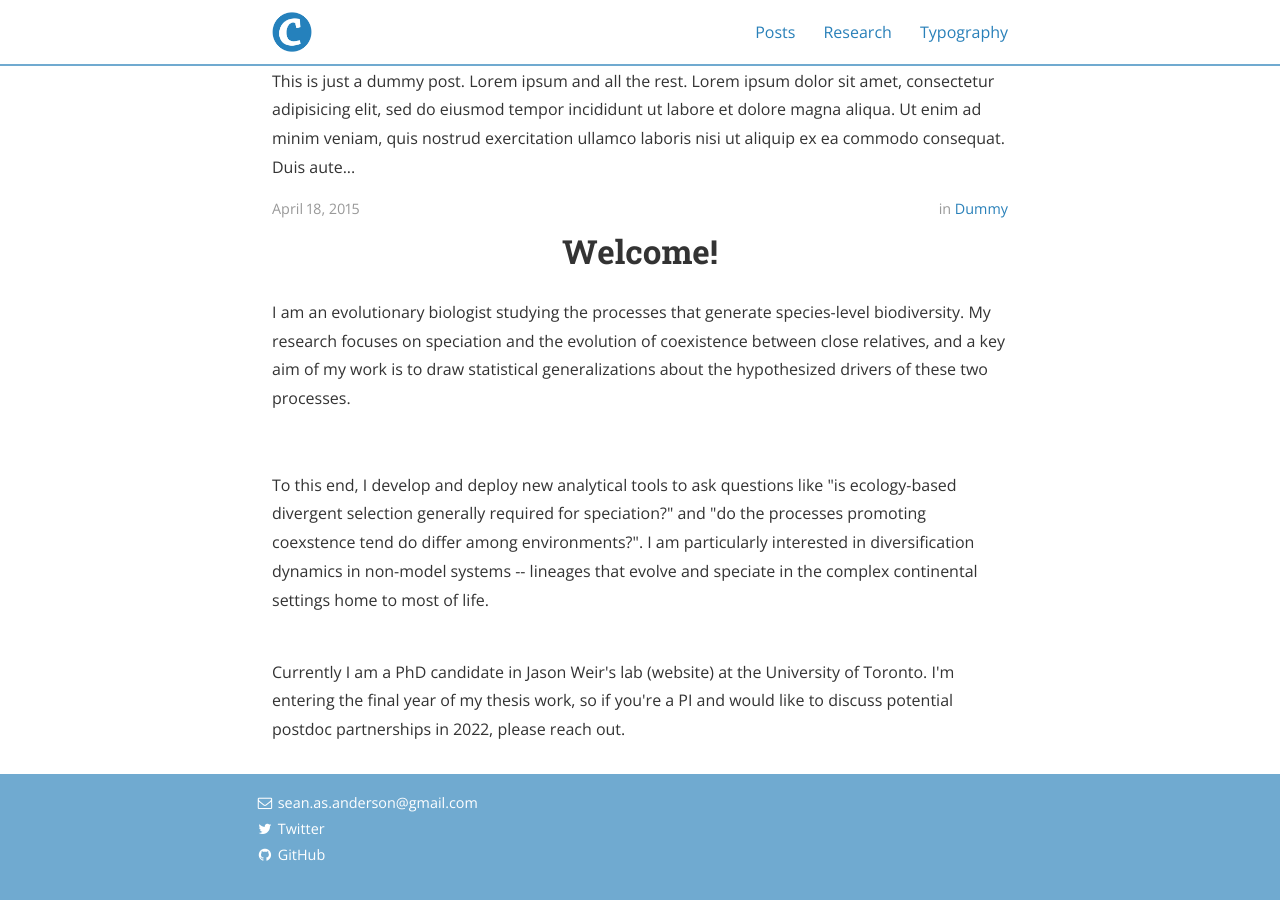
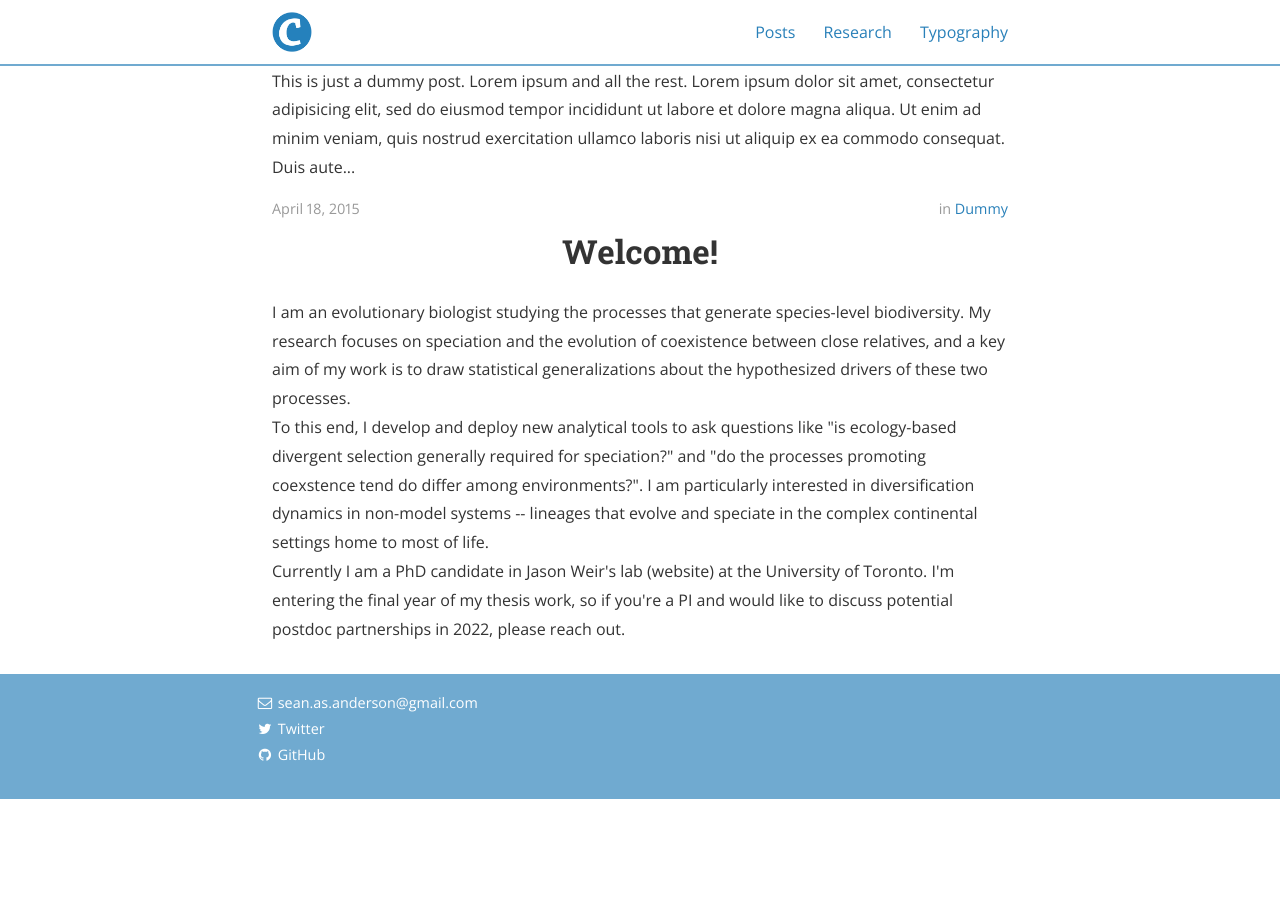
Before and after one commit to SeanASAnderson/SeanASAnderson.github.io, a Jekyll site: the page built from index.html, in a window 1280 px wide and 900 px high, scrolled down 1549 px. Built offline with Jekyll 4.4.1, drawn with Linux system fonts in a browser that asks for light colours; nearby versions of some CDN libraries; the list of posts is cut into pages by our own code; after the commit the page ends 2348 px from its top, so only the background shows below that.

Commit message:
trying out paragraph breaks

```diff
--- a/index.html
+++ b/index.html
@@ -45,9 +45,9 @@ pagination:
 
 <body>
   <h1> <center> Welcome! </center> </h1>
-  <p> I am an evolutionary biologist studying the processes that generate species-level biodiversity. My research focuses on speciation and the evolution of coexistence between close relatives, and a key aim of my work is to draw statistical generalizations about the hypothesized drivers of these two processes. <p> <br />
-  <p> To this end, I develop and deploy new analytical tools to ask questions like "is ecology-based divergent selection generally required for speciation?" and "do the processes promoting coexstence tend do differ among environments?". I am particularly interested in diversification dynamics in non-model systems -- lineages that evolve and speciate in the complex continental settings home to most of life. </p> <br />
-  <p> Currently I am a PhD candidate in Jason Weir's lab (website) at the University of Toronto. I'm entering the final year of my thesis work, so if you're a PI and would like to discuss potential postdoc partnerships in 2022, please reach out. </p>
+  <p> I am an evolutionary biologist studying the processes that generate species-level biodiversity. My research focuses on speciation and the evolution of coexistence between close relatives, and a key aim of my work is to draw statistical generalizations about the hypothesized drivers of these two processes. <br />
+  To this end, I develop and deploy new analytical tools to ask questions like "is ecology-based divergent selection generally required for speciation?" and "do the processes promoting coexstence tend do differ among environments?". I am particularly interested in diversification dynamics in non-model systems -- lineages that evolve and speciate in the complex continental settings home to most of life. <br />
+  Currently I am a PhD candidate in Jason Weir's lab (website) at the University of Toronto. I'm entering the final year of my thesis work, so if you're a PI and would like to discuss potential postdoc partnerships in 2022, please reach out. </p>
 
   </body>
 
```
